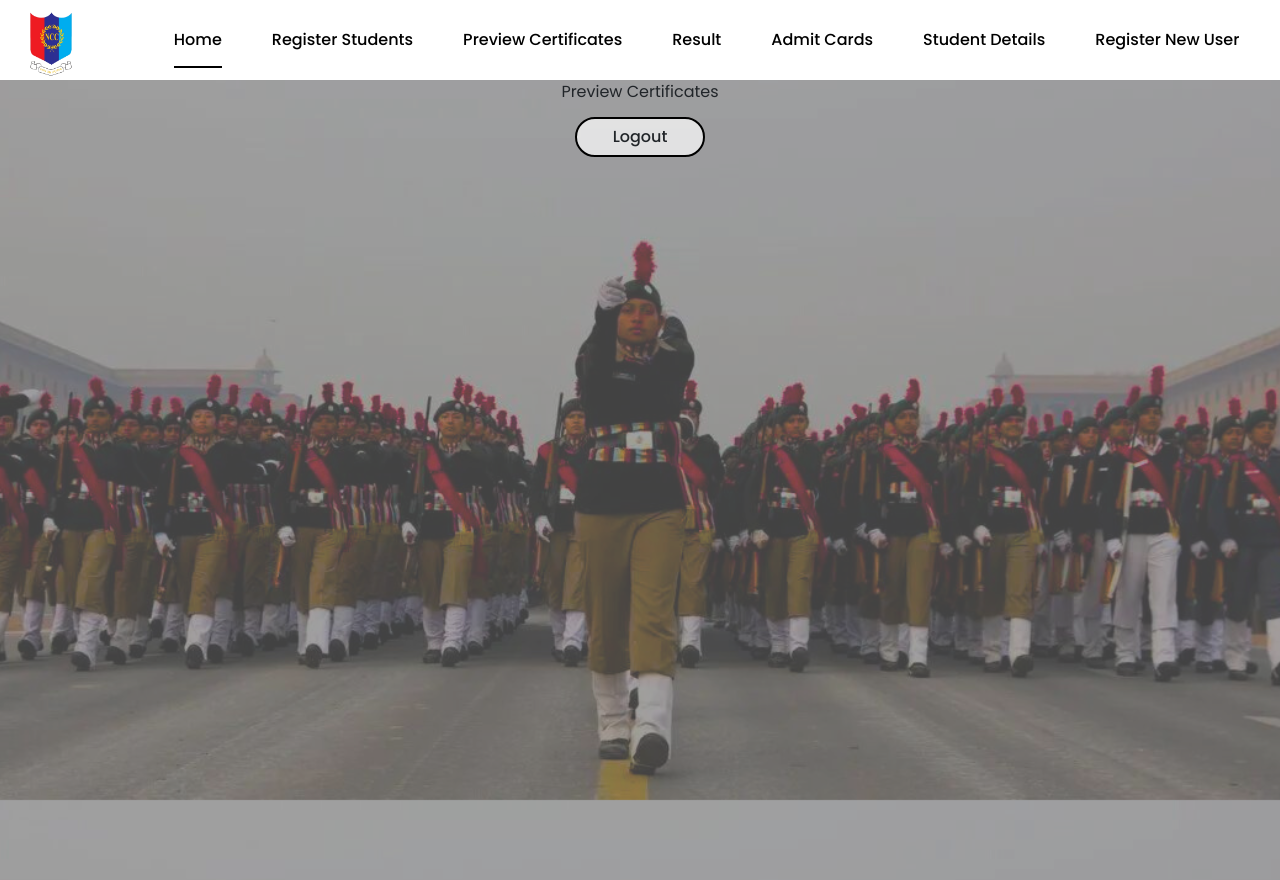
After one commit to DevanshDhookia/NCC-project2.0, a Django app: a page that uses core/home/templates/clerk/Preview_Certificates.html in a window 1280 px wide. The commit adds this page. Run offline with Django 5.2, Linux system fonts and the light colour scheme; a user stored in the database is signed in.

Commit message:
added certificate templates

```diff
--- a/core/core/urls.py
+++ b/core/core/urls.py
@@ -33,6 +33,7 @@ urlpatterns = [
     path('index/',index,name='index'),
     path('clerk/',clerk_page,name='clerk'),
     path('Preview Admit Card/',Preview_Admit_Card,name='Preview_Admit_Card'),
+    path('Preview Certificates/',Preview_Certificates,name='Preview_Certificates'),
     path('Print Admit Cards/',Print_Admit_Cards,name='Print_Admit_Cards'),
     path('Register Students/',Register_Students,name='Register_Students'),
     path('Add Result/',Add_Result,name='Add_Result'),
--- a/core/home/templates/Login_Page/login_base_template.html
+++ b/core/home/templates/Login_Page/login_base_template.html
@@ -29,9 +29,31 @@
                         <a href="/Register Students/" class="link">Register Students</a>
                     </li>
                 {% endif %}
+                {% if perms.home.can_send_certificate_for_approval or perms.home.can_generate_certificate %}
+                    <li>
+                        <a href="/Preview Certificates/" class="link">Preview Certificates</a>
+                    </li>
+                {% endif %}
                 {% if perms.home.can_add_student_results %}
-                    <li>
-                        <a href="/Add Result/" class="link">Add Result</a>
+                    <li class="nav2">
+                        <a class="link" href="#">Result</a>
+                        <div class="dropdown">
+                        <ul class="ul2">
+
+                                <li>
+                                <a class="dropdown-i" href="/Add Result/"
+                                    >Add Result</a
+                                >
+                                </li>
+
+                                <li>
+                                <a class="dropdown-i" href="/Print Admit Cards/"
+                                    >Student Results</a
+                                >
+                                </li>
+
+                        </ul>
+                        </div>
                     </li>
                 {% endif %}
                 {% if perms.home.can_preview_admit_card or perms.home.can_print_admit_card or perms.home.can_view_rejected_applications %}
--- /dev/null
+++ b/core/home/templates/clerk/Preview_Certificates.html
@@ -0,0 +1,16 @@
+{% extends "Login_Page/login_base_template.html" %}
+{% load static %}
+
+{% block css_block %}
+  <link rel="stylesheet" href="{% static 'css/preview.css' %}">
+{% endblock %}
+
+{% block title %}
+    NCC (National Cadet Corps)
+{% endblock %}
+
+{% block start %}
+  <div class="content">
+      Preview Certificates
+  </div>
+{% endblock %}
--- a/core/home/views.py
+++ b/core/home/views.py
@@ -206,6 +206,8 @@ def Preview_Admit_Card(request):
         return redirect("/SignIn/")
 
 @login_required
+def Preview_Certificates(request):
+    return render(request, "clerk/Preview_Certificates.html")
 def Print_Admit_Cards(request):
 
     return render(request, "clerk/Print_Admit_Cards.html")
```
Also changed, not shown: core/db.sqlite3, core/home/static/css/preview_certificates.css (added), core/media/Template_images/Air_Force_A.png (added), core/media/Template_images/Air_Force_B.jpeg (added), core/media/Template_images/Army_A.png (added), core/media/Template_images/Army_B.png (added), core/media/Template_images/Navy_A.png (added), core/media/Template_images/Navy_B.png (added).
